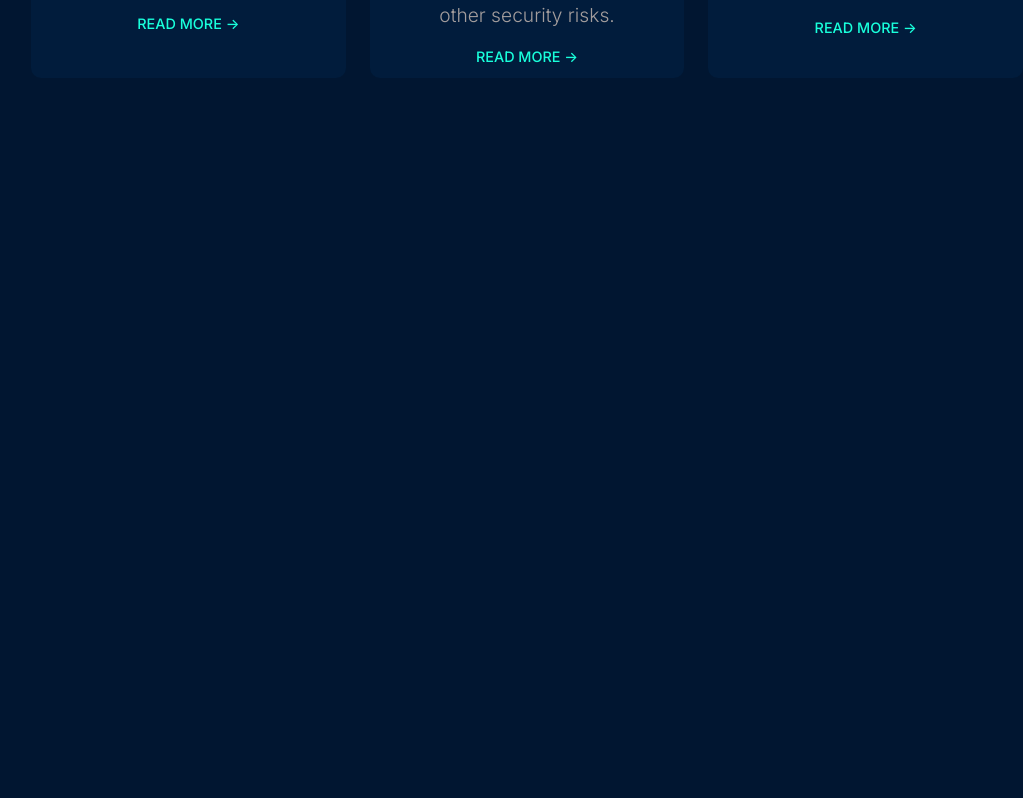
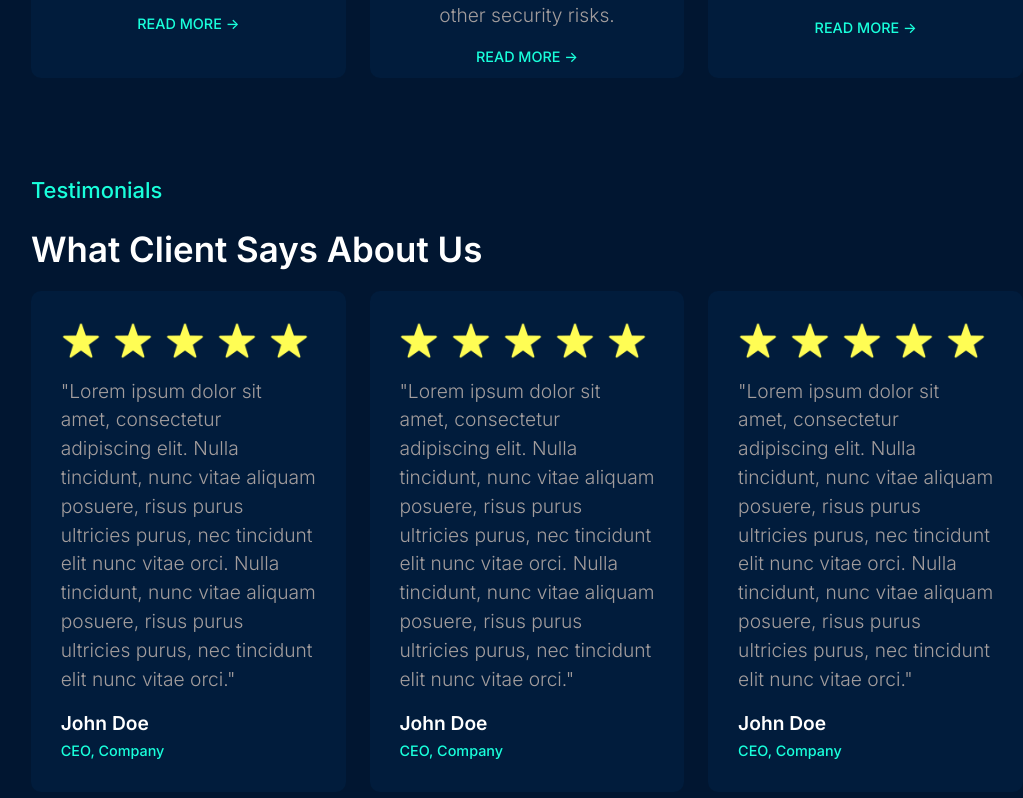
Before and after one commit to prashant-2004/cyserch, a Next.js app: page / in a window 1280 px wide. Shown: the part 3692-4490 px from the top of the page, without its empty margins (113-1136 px from the left). Before the commit the page ends 3818 px from the top, so only its background shows below. Built offline with nearby package versions, Linux system fonts and the light colour scheme.

Commit message:
Update Testimonials component and global CSS styles

```diff
--- /dev/null
+++ b/src/app/components/home/Testimonials.tsx
@@ -0,0 +1,103 @@
+import Image from "next/image";
+import Star from "../../../../public/icons/Star.png";
+
+export default function Testimonials() {
+  return (
+    <div className="Testimonials">
+      <span className="text-[#19FFDB] text-[1.37rem] font-medium mb-4">
+        Testimonials
+      </span>
+
+      <h3 className="text-white text-[2.18rem] font-semibold mb-4">
+        What Client Says About Us
+      </h3>
+
+      <div className="flex gap-6">
+        <div className="testimonial-card">
+          <div className="flex gap-3">
+            <Image width={40} height={40} src={Star} alt="start" />
+            <Image width={40} height={40} src={Star} alt="start" />
+            <Image width={40} height={40} src={Star} alt="start" />
+            <Image width={40} height={40} src={Star} alt="start" />
+            <Image width={40} height={40} src={Star} alt="start" />
+          </div>
+
+          <p className="text-[#A39D9D] text-[1.2rem] font-light mt-4">
+            "Lorem ipsum dolor sit amet, consectetur adipiscing elit. Nulla
+            tincidunt, nunc vitae aliquam posuere, risus purus ultricies purus,
+            nec tincidunt elit nunc vitae orci. Nulla tincidunt, nunc vitae
+            aliquam posuere, risus purus ultricies purus, nec tincidunt elit
+            nunc vitae orci."
+          </p>
+          <div className="flex items-center mt-4">
+            <div className="testimonial-img"></div>
+            <div className="testimonial-info">
+              <h3 className="text-white text-[1.2rem] font-semibold">
+                John Doe
+              </h3>
+              <span className="text-[#19FFDB] text-[0.9rem] font-medium">
+                CEO, Company
+              </span>
+            </div>
+          </div>
+        </div>
+
+        <div className="testimonial-card">
+          <div className="flex gap-3">
+            <Image width={40} height={40} src={Star} alt="start" />
+            <Image width={40} height={40} src={Star} alt="start" />
+            <Image width={40} height={40} src={Star} alt="start" />
+            <Image width={40} height={40} src={Star} alt="start" />
+            <Image width={40} height={40} src={Star} alt="start" />
+          </div>
+          <p className="text-[#A39D9D] text-[1.2rem] font-light mt-4">
+            "Lorem ipsum dolor sit amet, consectetur adipiscing elit. Nulla
+            tincidunt, nunc vitae aliquam posuere, risus purus ultricies purus,
+            nec tincidunt elit nunc vitae orci. Nulla tincidunt, nunc vitae
+            aliquam posuere, risus purus ultricies purus, nec tincidunt elit
+            nunc vitae orci."
+          </p>
+          <div className="flex items-center mt-4">
+            <div className="testimonial-img"></div>
+            <div className="testimonial-info">
+              <h3 className="text-white text-[1.2rem] font-semibold">
+                John Doe
+              </h3>
+              <span className="text-[#19FFDB] text-[0.9rem] font-medium">
+                CEO, Company
+              </span>
+            </div>
+          </div>
+        </div>
+
+        <div className="testimonial-card">
+          <div className="flex gap-3">
+            <Image width={40} height={40} src={Star} alt="start" />
+            <Image width={40} height={40} src={Star} alt="start" />
+            <Image width={40} height={40} src={Star} alt="start" />
+            <Image width={40} height={40} src={Star} alt="start" />
+            <Image width={40} height={40} src={Star} alt="start" />
+          </div>
+          <p className="text-[#A39D9D] text-[1.2rem] font-light mt-4">
+            "Lorem ipsum dolor sit amet, consectetur adipiscing elit. Nulla
+            tincidunt, nunc vitae aliquam posuere, risus purus ultricies purus,
+            nec tincidunt elit nunc vitae orci. Nulla tincidunt, nunc vitae
+            aliquam posuere, risus purus ultricies purus, nec tincidunt elit
+            nunc vitae orci."
+          </p>
+          <div className="flex items-center mt-4">
+            <div className="testimonial-img"></div>
+            <div className="testimonial-info">
+              <h3 className="text-white text-[1.2rem] font-semibold">
+                John Doe
+              </h3>
+              <span className="text-[#19FFDB] text-[0.9rem] font-medium">
+                CEO, Company
+              </span>
+            </div>
+          </div>
+        </div>
+      </div>
+    </div>
+  );
+}
--- a/src/app/globals.css
+++ b/src/app/globals.css
@@ -464,3 +464,26 @@ body {
     aspect-ratio: 16/9;
   }
 }
+
+
+/* Testimonials */
+
+.Testimonials {
+  display: flex;
+  justify-content: start;
+  align-items: start;
+  flex-direction: column;
+  padding: 3rem 9rem;
+}
+
+.testimonial-card{
+  display: flex;
+  justify-content: start;
+  align-items: start;
+  flex-direction: column;
+  width: 100%;
+  height: auto;
+  border-radius: 0.625rem;
+  background: #011c3c;
+  padding: 3%;
+}
--- a/src/app/page.tsx
+++ b/src/app/page.tsx
@@ -4,6 +4,7 @@ import WhyChooseUs from "./components/home/whyChooseUs";
 import Industrys from "./components/home/Industrys";
 import Services from "./components/home/Services";
 import Certificate from "./components/home/certifications";
+import Testimonials from "./components/home/Testimonials";
 import Blog from "./components/home/blogs";
 export default function Home() {
   return (
@@ -15,6 +16,7 @@ export default function Home() {
       <Certificate />
       <Industrys />
       <Services />
+      <Testimonials />
       {/* <Blog /> */}
     </>
   );
```
Also changed, not shown: public/icons/Star.png (added).
